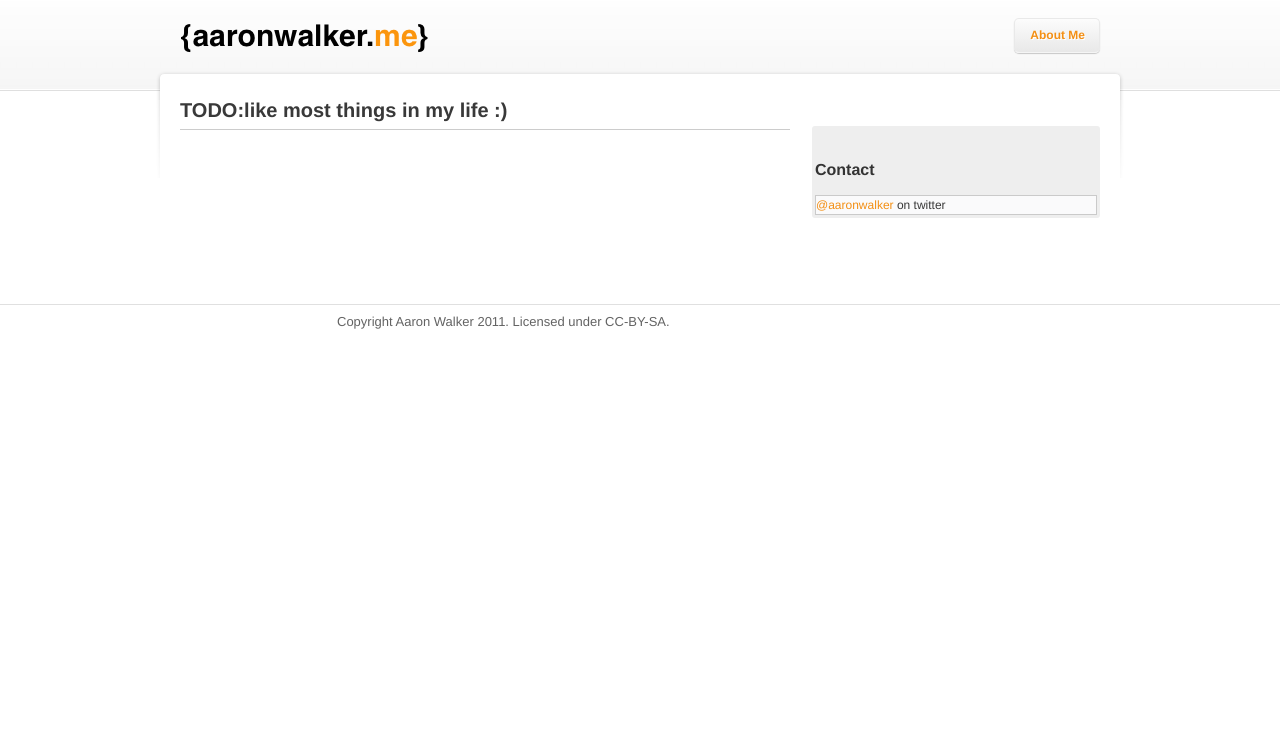
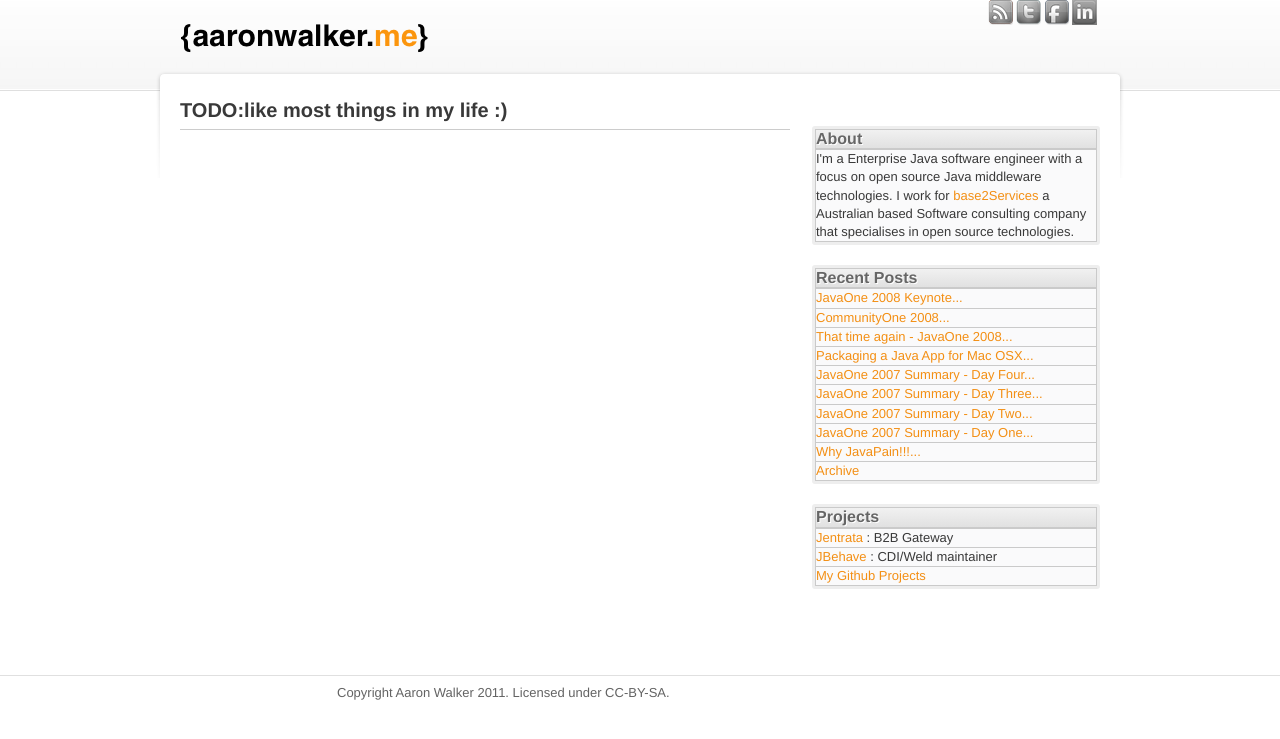
Before and after one commit to aaronwalker/aaronwalker.github.com, a Jekyll site: the page built from aboutme.md, in a window 1280 px wide. Shown: the top 739 px of the page. Built offline with Jekyll 4.4.1, drawn with Linux system fonts in a browser that asks for light colours.

Commit message:
added sidebar content and archive page for posts

```diff
--- a/_layouts/default.html
+++ b/_layouts/default.html
@@ -14,9 +14,14 @@
           		<div class="site">
               		<a class="logo" href="/"><img src="/shared/images/logo.png" alt="aaronwalker:me" width="250" height="45"/></a>
 					<div class="topsearch">
-						<ul class="nav logged_out">
-							<li><a href="aboutme.html">About Me</a></li>
-						</ul>
+						<div id="attr">
+							<ul>
+								<li><a href="/atom.xml" class="ico_rss" original-title="RSS Feed"><span class="hover"></span></a></li>
+								<li><a href="http://twitter.com/aaronwalker" class="ico_twitter" original-title="Twitter"><span class="hover"></span></a></li>
+								<li><a href="http://facebook.com/aaronpwalker" class="ico_facebook" original-title="Facebook"><span class="hover"></span></a></li>
+								<li><a href="http://au.linkedin.com/in/aaronpwalker" class="ico_linkedin" original-title="Linkedin"><span class="hover"></span></a></li>
+							</ul>
+						</div>
 					</div>
 				</div>
 			</div>
@@ -29,9 +34,27 @@
 			</div>
 			<div class="sidebar-shell">
 				<div class="sidebar-module">
-					<h2>Contact</h2>
 					<ul>
-						<li><a href="http://twitter.com/aaronwalker">@aaronwalker</a> on twitter</li>
+						<li><h3>About</h3></li>
+						<li>I'm a Enterprise Java software engineer with a focus on open source Java middleware technologies. I work for <a href="http://www.base2services.com">base2Services</a> a Australian based Software consulting company that specialises in open source technologies.</li>
+					</ul>
+				</div>
+				<div class="sidebar-module">
+					<ul>
+						<li><h3>Recent Posts</h3></li>
+						{% for post in site.posts limit:10 %}
+						<li><a href="{{ post.url }}">{{ post.title truncatewords:3 }}...</a></li>
+						{% endfor %}
+						<li><a href="/archive.html">Archive</a></li>
+					</ul>
+				</div>
+				<div class="sidebar-module">
+					<ul>
+						<li><h3>Projects</h3></li>
+						<li><a href="http://jentrata.org">Jentrata</a> : B2B Gateway</li>
+						<li><a href="http://jbehave.org">JBehave</a> : CDI/Weld maintainer</li>
+						<li><a href="http://github.com/aaronwalker">My Github Projects</a></li>
+					</ul>
 				</div>
 			</div>
 		</div>
--- a/index.html
+++ b/index.html
@@ -1,6 +1,6 @@
 ---
 layout: default
-title: aaronwalker:me:blog
+title: aaronwalker.me
 ---
 
 <div id="posts">
--- a/shared/css/screen.css
+++ b/shared/css/screen.css
@@ -186,7 +186,7 @@ div.sidebar-module {
   display: block;
   width: 282px;
   margin-bottom: 20px;
-  font-size: 12px;
+  font-size: 13px;
 }
 
 div.sidebar-module > ul {
@@ -224,7 +224,7 @@ div.sidebar-module > ul h3 {
   color: #666;
   text-shadow: 1px 1px 0px #fff;
   border-bottom: 1px solid #CACACA;
-  font-size: 14px;
+  font-size: 16px;
   background-color: #e1e1e1;
   background-image: -moz-linear-gradient(top, #f1f1f1, #e1e1e1);
   background-image: -ms-linear-gradient(top, #f1f1f1, #e1e1e1);
@@ -912,4 +912,56 @@ div.expandable > ul h3 > a.expanded:hover {
 #digg{float:left;width:82px}
 #googleplus{float:left;width:82px}
 
+#attr ul {
+	margin:0;
+	padding:0;
+	list-style:none;
+	float:right;
+}
+
+#attr ul li	{
+	margin:0;
+	padding:0 3px 0 0;
+	float:left;
+}
+
+.ico_rss,
+.ico_delicious,
+.ico_fliсkr,
+.ico_twitter,
+.ico_facebook,
+.ico_linkedin {
+	width:25px;
+	height:25px;
+	overflow:hidden;
+	display:block;
+	float:left;
+	position:relative;
+	z-index:100;
+}
+
+a.ico_rss		{background:url(../images/ico_rss.png) 0 0 no-repeat;}
+a.ico_rss:hover{background:url(../images/ico_rss.png) 0 -25px no-repeat;}
+a.ico_delicious	{background:url(../images/ico_delicious.png) 0 0 no-repeat;}
+a.ico_delicious:hover	{background:url(../images/ico_delicious.png) 0 -25px no-repeat;}
+a.ico_fliсkr	{background:url(../images/ico_flickr.png) 0 0 no-repeat;}
+a.ico_fliсkr:hover	{background:url(../images/ico_flickr.png) 0 -25px no-repeat;}
+a.ico_twitter	{background:url(../images/ico_twitter.png) 0 0 no-repeat;}
+a.ico_twitter:hover	{background:url(../images/ico_twitter.png) 0 -25px no-repeat;}
+a.ico_facebook	{background:url(../images/ico_facebook.png) 0 0 no-repeat;}
+a.ico_facebook:hover	{background:url(../images/ico_facebook.png) 0 -25px no-repeat;}
+a.ico_linkedin	{background:url(../images/ico_linkedin.png) 0 0 no-repeat;}
+a.ico_linkedin:hover	{background:url(../images/ico_linkedin.png) 0 -25px no-repeat;}
+
+.hover {
+	position: absolute;
+	top: 0;
+	left: 0;
+	display: none;
+	height: 25px;
+	width: 25px;
+	z-index:200;
+}
+
+
 /* @end */
```
Also changed, not shown: archive.md (added, +17 -0 lines), shared/images/ico_facebook.png (added), shared/images/ico_linkedin.png (added), shared/images/ico_rss.png (added), shared/images/ico_twitter.png (added).
